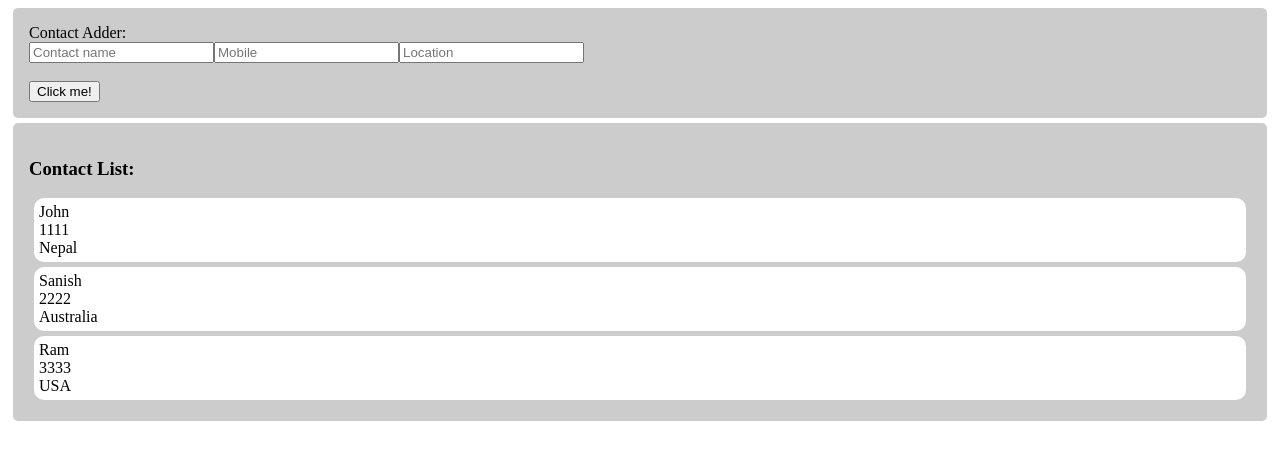
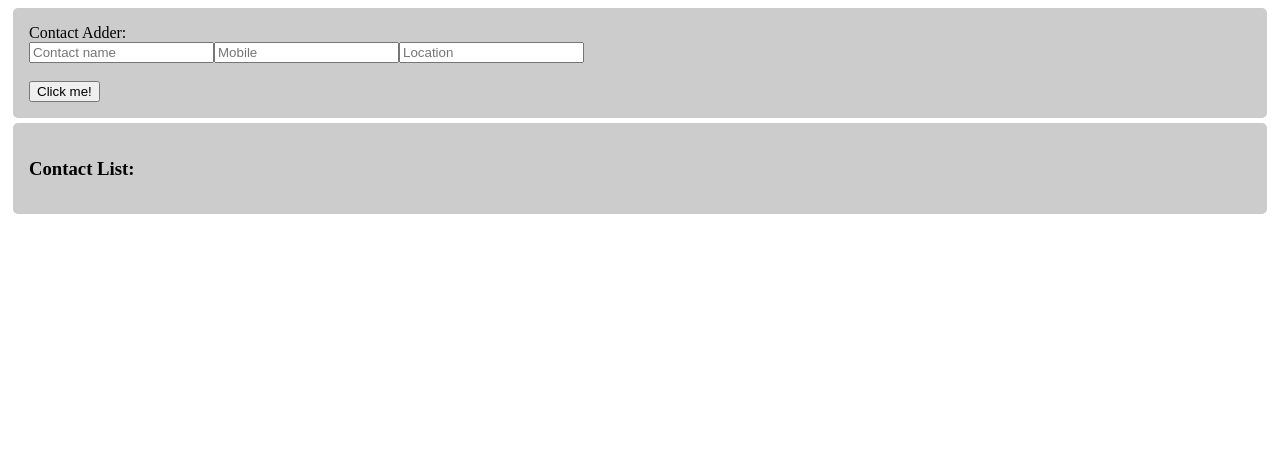
Before and after one commit to sanishkarkee/REACT-DynoAcademy, a React (Vite) app: page / in a window 1280 px wide. Shown: the top 460 px of the page. Built offline with nearby package versions, Linux system fonts and the light colour scheme.

Commit message:
localstrogar concepts added on contact manager project

```diff
--- a/src/App.jsx
+++ b/src/App.jsx
@@ -17,22 +17,18 @@ import ContactAdder from './components/ContactAdder';
 import './styles/app.css';
 
 const App = () => {
-  const initialContacts = [
-    {
-      name: 'John',
-      number: '1111',
-      location: 'Nepal',
-    },
-    { name: 'Sanish', number: '2222', location: 'Australia' },
-    { name: 'Ram', number: '3333', location: 'USA' },
-  ];
+  // 2] localstorage ma save bhayeko data lai useState ma pass garem
+  const getContacts = JSON.parse(localStorage.getItem('contacts'));
 
-  const [contacts, setContacts] = useState(initialContacts);
+  const [contacts, setContacts] = useState(getContacts ? getContacts : []);
 
   // ContactAdder.js bhayeko custom object ko data ACCESS garna lai
   const addContactData = (contactData) => {
-    setContacts([contactData, ...contacts]);
-    // console.log(contacts);
+    const allContacts = [contactData, ...contacts];
+    setContacts(allContacts);
+
+    // 1] aako data lai localstorage ma save garem
+    localStorage.setItem('contacts', JSON.stringify(allContacts));
   };
 
   return (
@@ -44,10 +40,19 @@ const App = () => {
       <div className='contact_list'>
         <h3>Contact List:</h3>
 
-        {/* ()=> { must use RETURN keyword } /  ()=> ( dont need to use RETURN keyword) */}
+        {/* Map garda chai id ma array ko index OR cutsom ID ni pass garna sakinxa */}
+
+        {/* index ma chai array ko number hunxa like 0,1,2,...
+        {contacts.map((data, index) => {
+          // console.log(data);
+          return <Contact key={index} data={data} />;
+        })}
+
+              OR */}
+
         {contacts.map((data) => {
           // console.log(data);
-          return <Contact data={data} />;
+          return <Contact key={data.id} data={data} />;
         })}
       </div>
     </>
--- a/src/components/ContactAdder.jsx
+++ b/src/components/ContactAdder.jsx
@@ -10,6 +10,7 @@ const ContactAdder = (props) => {
     // Entered data lai chai CUSTOM OBJECT structure banako
     // 1) user le enter gareko data ko custom object banxa
     const contactData = {
+      id: Math.random(), //Random key generate gareko, Mapping/display garda use hunxa so
       name: name,
       number: mobile,
       location: location,
```
